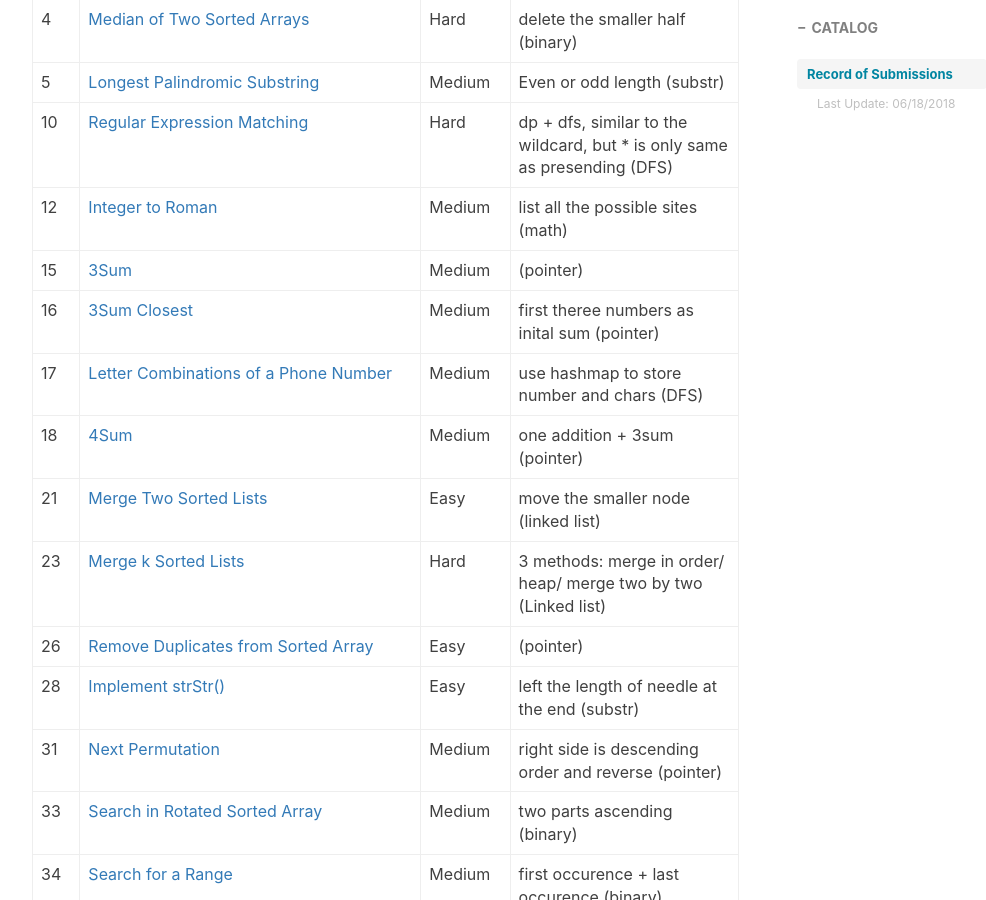
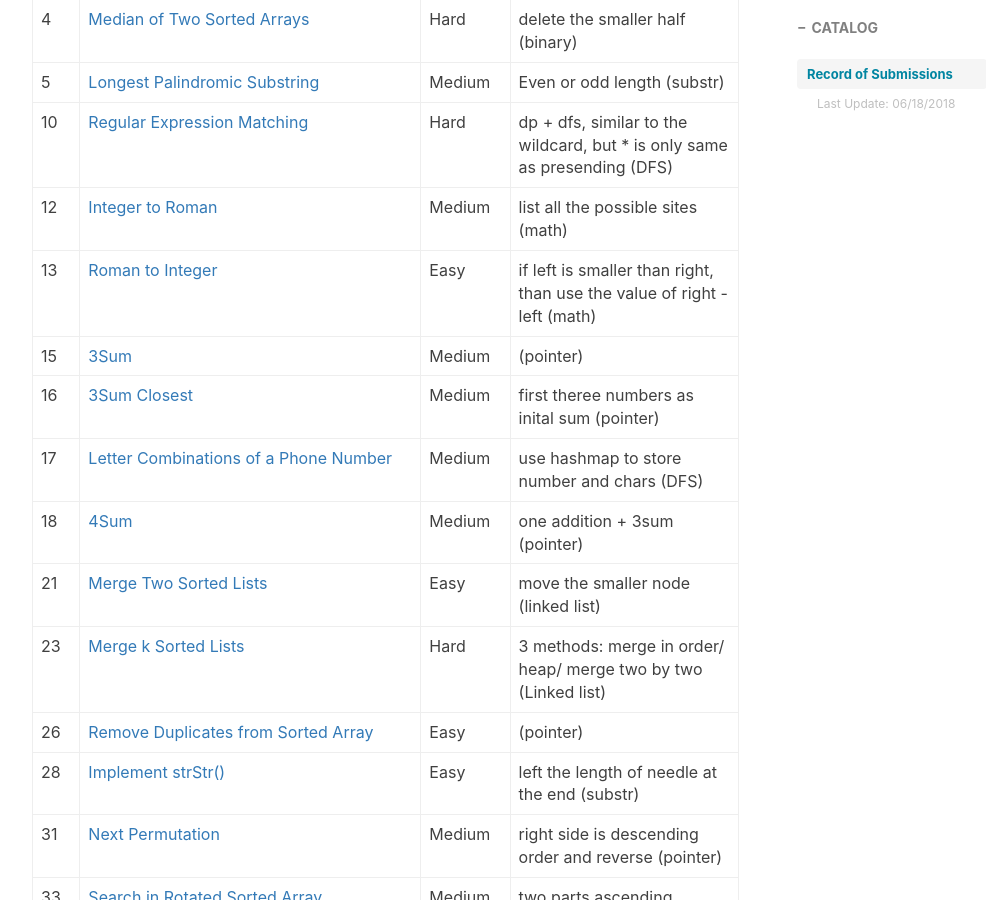
Before and after one commit to ly16/ly16.github.io, a Jekyll site: the page built from _posts/2018-05-18-leetcode-record-round1.md, in a window 1280 px wide and 900 px high, scrolled down 752 px. Shown: the whole window, without its empty margins (233-1219 px from the left). Built offline with Jekyll 4.4.1, drawn with Linux system fonts in a browser that asks for light colours; nearby versions of some CDN libraries; comment, search, counter and statistics services are not loaded.

Commit message:
Update 2018-05-18-leetcode-record-round1.md

```diff
--- a/_posts/2018-05-18-leetcode-record-round1.md
+++ b/_posts/2018-05-18-leetcode-record-round1.md
@@ -21,6 +21,7 @@ tags:
 |5|[Longest Palindromic Substring](https://github.com/ly16/LC-Practice/blob/master/Longest%20Palindromic%20Substring.java)|Medium|Even or odd length (substr)|
 |10|[Regular Expression Matching](https://github.com/ly16/LC-Practice/blob/master/Regular%20Expression%20Matching.java)|Hard| dp + dfs, similar to the wildcard, but * is only same as presending (DFS)|
 |12|[Integer to Roman](https://github.com/ly16/LC-Practice/blob/master/Integer%20to%20Roman.java)|Medium|list all the possible sites (math)|
+|13|[Roman to Integer](https://github.com/ly16/LC-Practice/blob/master/Roman%20to%20Integer.java)|Easy|if left is smaller than right, than use the value of right - left (math)|
 |15|[3Sum](https://github.com/ly16/LC-Practice/blob/master/3%20Sum.java)|Medium|(pointer)|
 |16|[3Sum Closest](https://github.com/ly16/LC-Practice/blob/master/3Sum%20Closest.java)|Medium|first theree numbers as inital sum (pointer)|
 |17|[Letter Combinations of a Phone Number](https://github.com/ly16/LC-Practice/blob/master/Letter%20Combinations%20of%20a%20Phone%20Number.java)|Medium|use hashmap to store number and chars (DFS)|
```
